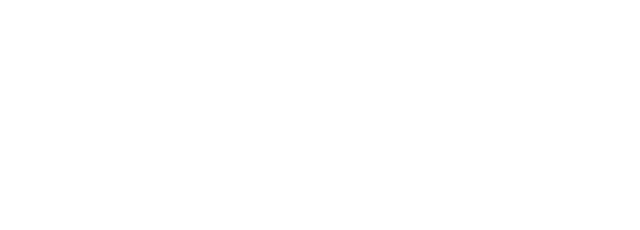
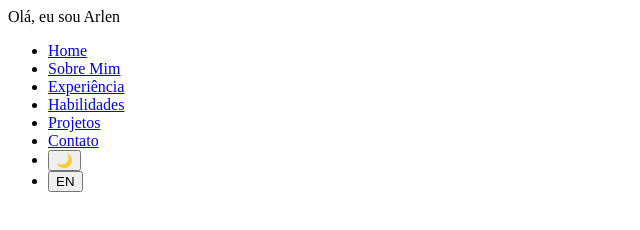
Before and after one commit to arlendfs/portfolio, a plain HTML site: page index.html in a window 1280 px wide. Shown: the whole page, without its empty margins (0-640 px from the left). Drawn offline with Linux system fonts and the light colour scheme.

Commit message:
Cabeçalho e navbar

```diff
--- a/index.html
+++ b/index.html
@@ -6,6 +6,26 @@
     <title>Arlen - Portfólio</title>
 </head>
 <body>
-
+    <!-- Cabeçalho / Navbar -->
+    <header class="header">
+        <nav class="nav-container">
+            <div class="logo" data-pt="Olá, eu sou Arlen" data-en="Hello, I'm Arlen">Olá, eu sou Arlen</div>
+            <ul class="nav-menu">
+                <li><a href="#home" data-pt="Home" data-en="Home">Home</a></li>
+                <li><a href="#about" data-pt="Sobre Mim" data-en="About Me">Sobre Mim</a></li>
+                <li><a href="#experience" data-pt="Experiência" data-en="Experience">Experiência</a></li>
+                <li><a href="#skills" data-pt="Habilidades" data-en="Skills">Habilidades</a></li>
+                <li><a href="#projects" data-pt="Projetos" data-en="Projects">Projetos</a></li>
+                <li><a href="#contact" data-pt="Contato" data-en="Contact">Contato</a></li>
+                <li><button class="theme-toggle" id="themeToggle" aria-label="Alternar tema" title="Alternar tema">🌙</button></li>
+                <li><button class="lang-toggle" id="langToggle" aria-label="Alterar idioma" title="Alterar idioma">EN</button></li>
+            </ul>
+            <div class="mobile-menu-toggle" id="mobileToggle" aria-label="Menu mobile" role="button" tabindex="0">
+                <span></span>
+                <span></span>
+                <span></span>
+            </div>
+        </nav>
+    </header>
 </body>
 </html>
```
